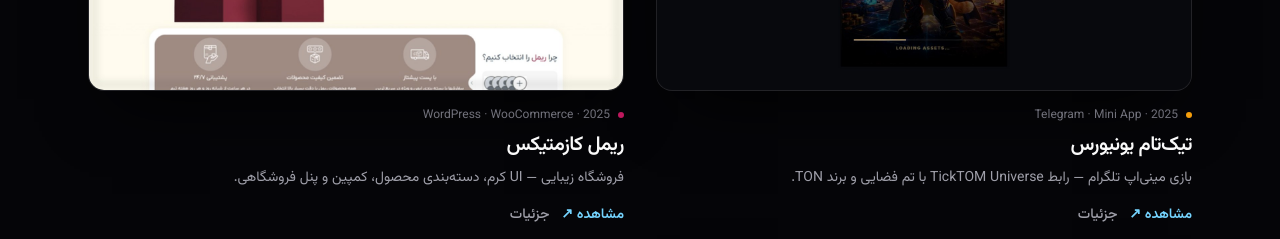
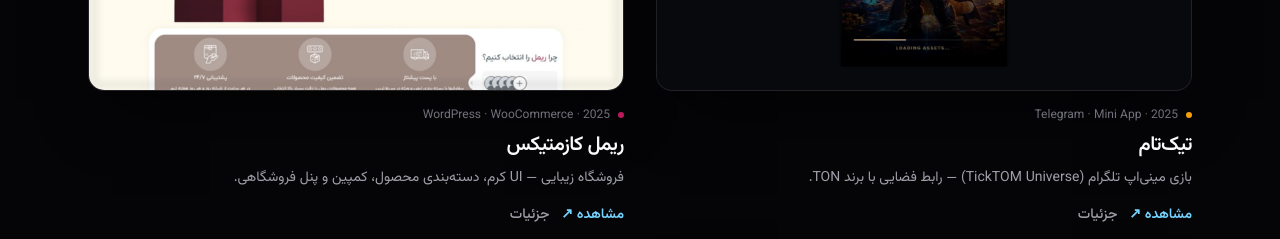
Before and after one commit to youneskazemi/youneskazemi, a Next.js app: page /projects in a window 1280 px wide. Shown: the part 1800-2039 px from the top of the page. Built offline with nearby package versions, Linux system fonts and the light colour scheme.

Commit message:
fix: keep site brand as Younes Kazemi in page titles
Project tabs no longer look like "TickTOM Universe · Younes Kazemi" as
the site name. Use absolute titles and shorten TickTOM product label.

```diff
--- a/app/layout.tsx
+++ b/app/layout.tsx
@@ -18,8 +18,10 @@
 export const metadata: Metadata = {
   title: {
     default: "Younes Kazemi · Full-stack Web Developer",
-    template: "%s · Younes Kazemi",
+    // Prefer absolute titles on nested pages so client brands never look like the site name.
+    template: "%s",
   },
+  applicationName: "Younes Kazemi",
   description:
     "Full-stack developer — WordPress shops & custom Next.js/Django products. سیدیونس کاظمی، توسعه‌دهنده فول‌استک وب.",
   metadataBase: new URL("https://youneskazemi.ir"),
--- a/app/projects/[slug]/page.tsx
+++ b/app/projects/[slug]/page.tsx
@@ -16,10 +16,21 @@
 export async function generateMetadata({ params }: Props): Promise<Metadata> {
   const { slug } = await params;
   const project = getProject(slug);
-  if (!project) return { title: "Project" };
+  if (!project) {
+    return { title: { absolute: "Project · Younes Kazemi" } };
+  }
+  // absolute: do NOT use layout template alone (avoids "TickTOM · Younes Kazemi"
+  // looking like the portfolio brand is the client product).
   return {
-    title: project.title,
+    title: {
+      absolute: `Younes Kazemi · ${project.title}`,
+    },
     description: project.summary,
+    openGraph: {
+      title: `Younes Kazemi · ${project.title}`,
+      description: project.summary,
+      siteName: "Younes Kazemi",
+    },
   };
 }
 
--- a/app/projects/page.tsx
+++ b/app/projects/page.tsx
@@ -2,9 +2,15 @@
 import { ProjectsIndex } from "@/components/ProjectsIndex";
 
 export const metadata: Metadata = {
-  title: "All work",
+  title: {
+    absolute: "Younes Kazemi · All work",
+  },
   description:
-    "Full portfolio — Latorin, Apex78, Gallery Chiic, TickTOM, Rimel Cosmetics, Rayan AI, and more.",
+    "Full portfolio by Younes Kazemi — Latorin, JR Fit, Apex78, Gallery Chiic, TickTOM, Rimel Cosmetics, Rayan AI, and more.",
+  openGraph: {
+    title: "Younes Kazemi · All work",
+    siteName: "Younes Kazemi",
+  },
 };
 
 export default function ProjectsPage() {
--- a/content/projects.ts
+++ b/content/projects.ts
@@ -78,22 +78,22 @@
   },
   {
     slug: "ticktom",
-    title: "TickTOM Universe",
-    titleFa: "تیک‌تام یونیورس",
+    title: "TickTOM",
+    titleFa: "تیک‌تام",
     href: "https://t.me/TiCkTOM_bot",
     tags: ["Telegram", "Mini App", "Game"],
     summary:
-      "Telegram mini-app game — TickTOM Universe loading / cosmos UI with TON branding.",
+      "Telegram mini-app game (TickTOM Universe) — cosmos UI with TON branding.",
     summaryFa:
-      "بازی مینی‌اپ تلگرام — رابط TickTOM Universe با تم فضایی و برند TON.",
+      "بازی مینی‌اپ تلگرام (TickTOM Universe) — رابط فضایی با برند TON.",
     image: "/projects/covers/ticktom.jpg",
     featured: true,
     accent: "#f59e0b",
     stack: ["Telegram Mini App", "WebApp", "TON"],
     year: "2025",
-    body: "TickTOM Universe is a Telegram mini-app game experience: dark cosmos aesthetic, character hero screen, and asset loading flow for an in-messenger product.",
+    body: "TickTOM is a Telegram mini-app game (TickTOM Universe): dark cosmos aesthetic, character hero screen, and asset loading flow for an in-messenger product.",
     bodyFa:
-      "تیک‌تام یونیورس تجربه بازی مینی‌اپ تلگرام است: زیبایی‌شناسی کیهانی تیره، صفحه هیرو کاراکتر، و جریان لود دارایی داخل مسنجر.",
+      "تیک‌تام بازی مینی‌اپ تلگرام (TickTOM Universe) است: زیبایی‌شناسی کیهانی تیره، صفحه هیرو کاراکتر، و جریان لود دارایی داخل مسنجر.",
   },
   {
     slug: "rimelcosmetics",
```
